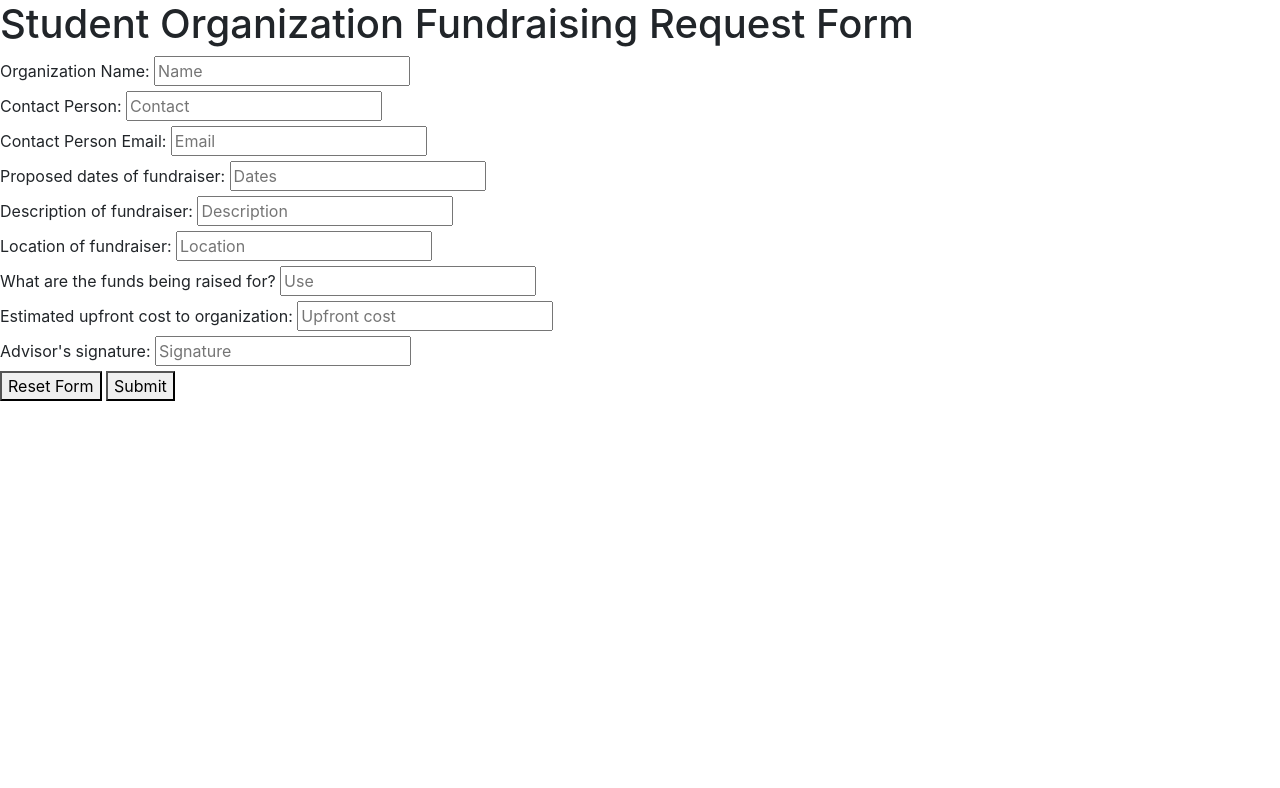
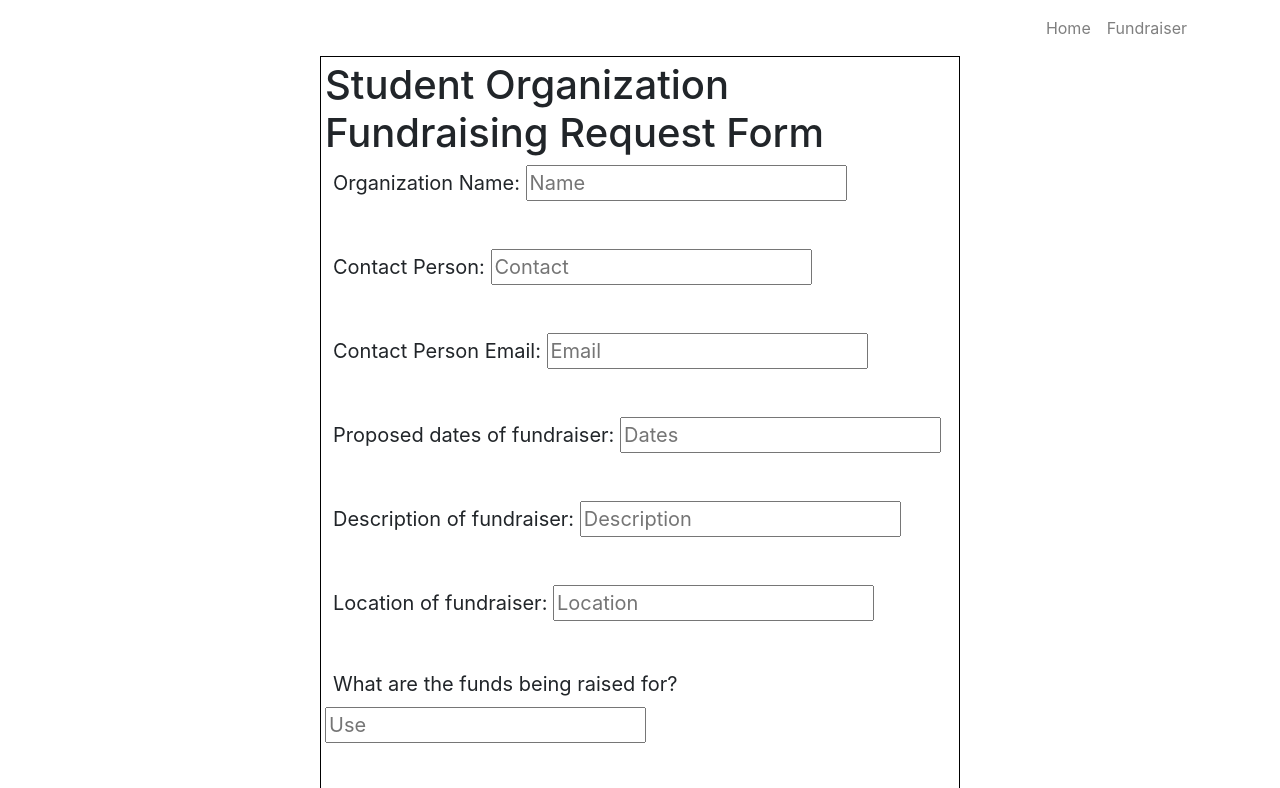
Before and after one commit to eb18/Club-Form, a website: page pages/fundraiser.html in a window 1280 px wide. Shown: the top 788 px of the page. Drawn offline with nearby package versions, Linux system fonts and the light colour scheme.

Commit message:
linked pages

```diff
--- /dev/null
+++ b/forms.css
@@ -0,0 +1,23 @@
+.paper{
+    border: 0.02rem solid black;
+    margin-right: 25%;
+    margin-left: 25%;
+    padding: 0.25rem;
+}
+
+input{
+    margin-bottom: 3rem;
+}
+
+label{
+    margin-left: 0.5rem;
+}
+
+.paper form{
+    font-size: 125%;
+}
+
+button{
+    margin-left: 85%;
+    margin-bottom: 1rem;
+}
--- a/pages/fundraiser.html
+++ b/pages/fundraiser.html
@@ -1,5 +1,6 @@
 <!doctype html>
 <html lang="en">
+
 <head>
     <!-- Required meta tags -->
     <meta charset="utf-8">
@@ -7,13 +8,45 @@
 
     <!-- Bootstrap CSS -->
     <link rel="stylesheet" href="https://stackpath.bootstrapcdn.com/bootstrap/4.4.1/css/bootstrap.min.css" integrity="sha384-Vkoo8x4CGsO3+Hhxv8T/Q5PaXtkKtu6ug5TOeNV6gBiFeWPGFN9MuhOf23Q9Ifjh" crossorigin="anonymous">
-
+    <link rel="stylesheet" href="../forms.css">
 
     <title>Fundraiser Request Form</title>
 </head>
+
 <body>
+    <!-- Navigation -->
+    <nav class="navbar navbar-expand-lg navbar-light" id="mainNav">
+        <div class="container">
+            <button class="navbar-toggler navbar-toggler-right" type="button" data-toggle="collapse" data-target="#navbarResponsive" aria-controls="navbarResponsive" aria-expanded="false" aria-label="Toggle navigation">
+                Menu
+                <i class="fas fa-bars"></i>
+            </button>
+            <div class="collapse navbar-collapse" id="navbarResponsive">
+                <ul class="navbar-nav ml-auto">
+                    <li class="nav-item">
+                        <a class="nav-link" href="../index.html">Home</a>
+                    </li>
+                    <li class="nav-item">
+                        <a class="nav-link" href="#">Fundraiser</a>
+                    </li>
+                    <!--<li class="nav-item">
+                        <a class="nav-link" href="meetingTracker.html">Meeting Tracker</a>
+                    </li>
+                    <li class="nav-item">
+                        <a class="nav-link" href="studentOrganization.html">Organization</a>
+                    </li>
+                    <li class="nav-item">
+                        <a class="nav-link" href="checkRequest.html">Check Request</a>
+                    </li>-->
+                </ul>
+            </div>
+        </div>
+    </nav>
+
+    <div class="paper">
         <h1>Student Organization Fundraising Request Form</h1>
-      <!--This line will be changed when the form will be submitted.-->  <form>
+        <!--This line will be changed when the form will be submitted.-->
+        <form>
 
             <!--The label tags are the words in front of the text box.-->
             <label for="orgName">Organization Name:</label>
@@ -48,11 +81,11 @@
             <button type="submit">Submit</button>
 
         </form>
+    </div>
 
     <!-- Optional JavaScript -->
     <!-- jQuery first, then Popper.js, then Bootstrap JS -->
     <script src="https://code.jquery.com/jquery-3.4.1.slim.min.js" integrity="sha384-J6qa4849blE2+poT4WnyKhv5vZF5SrPo0iEjwBvKU7imGFAV0wwj1yYfoRSJoZ+n" crossorigin="anonymous"></script>
     <script src="https://cdn.jsdelivr.net/npm/popper.js@1.16.0/dist/umd/popper.min.js" integrity="sha384-Q6E9RHvbIyZFJoft+2mJbHaEWldlvI9IOYy5n3zV9zzTtmI3UksdQRVvoxMfooAo" crossorigin="anonymous"></script>
     <script src="https://stackpath.bootstrapcdn.com/bootstrap/4.4.1/js/bootstrap.min.js" integrity="sha384-wfSDF2E50Y2D1uUdj0O3uMBJnjuUD4Ih7YwaYd1iqfktj0Uod8GCExl3Og8ifwB6" crossorigin="anonymous"></script>
-  </body>
-</html>
+</body></html>
```
Also changed, not shown: index.html (+3 -0 lines). Lines whose indentation alone changed are shown as unchanged.
